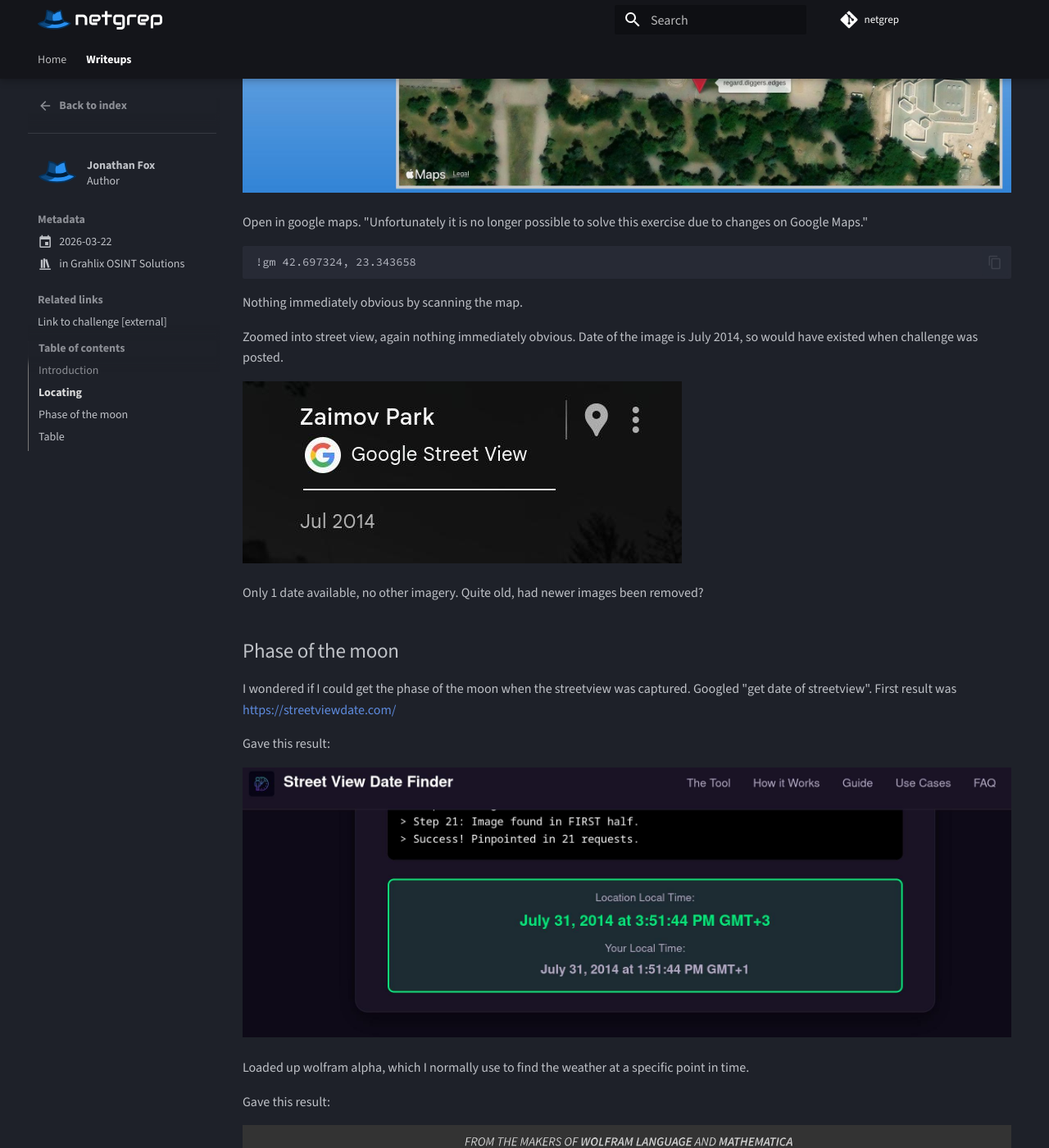
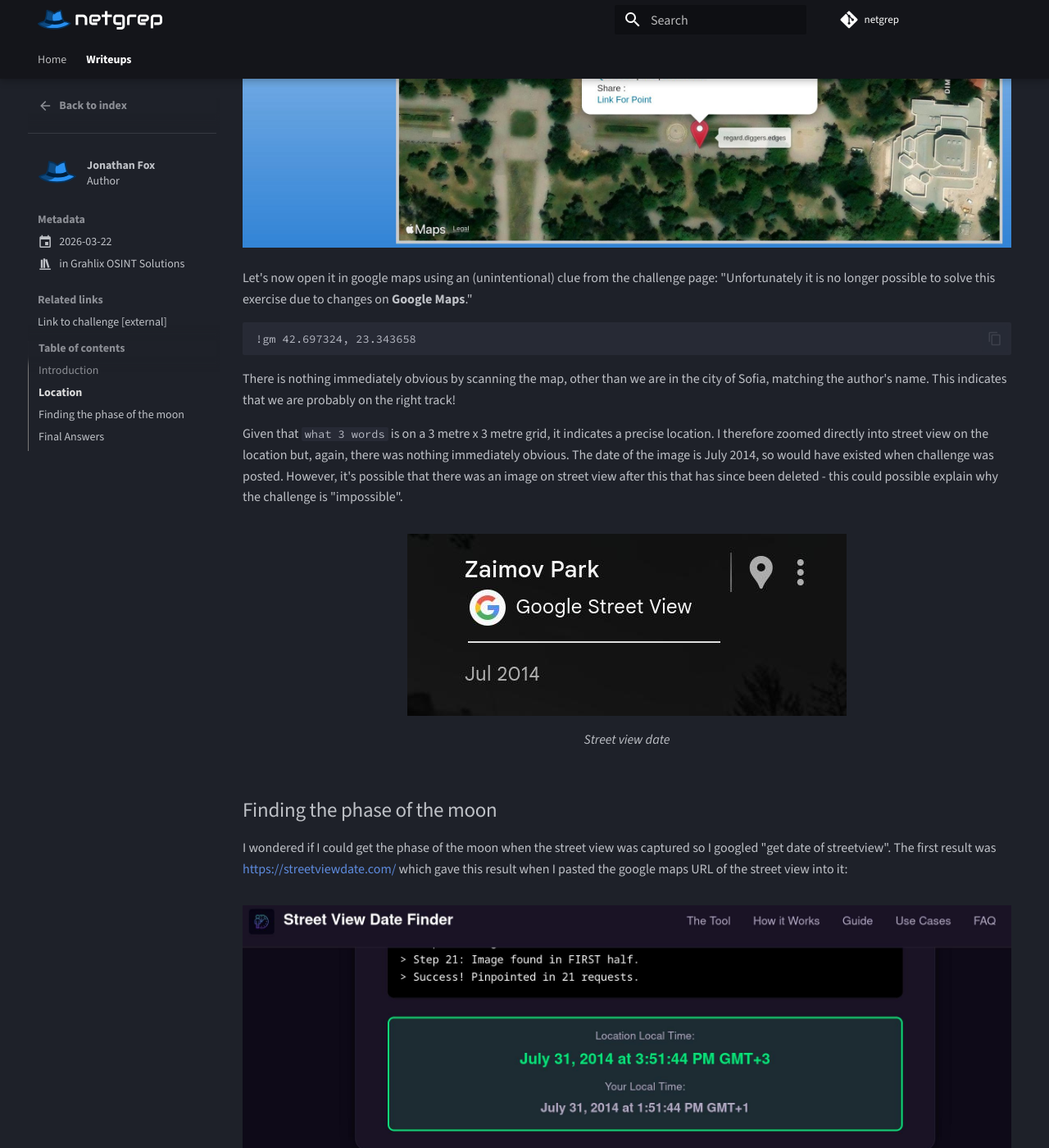
Before and after one commit to jonathanfox5/netgrep, an MkDocs documentation site: the page built from pages/blog/posts/gralhix_solutions/osint013/_post.md, in a window 1280 px wide and 1400 px high, scrolled down 2408 px. Shown: the whole window at 82% size. Built offline with MkDocs 1.6.1 and Material for MkDocs 9.7.7, drawn with Linux system fonts in a browser that asks for light colours; plug-ins that fetch from the network failed and are left out; comment, search, counter and statistics services are not loaded; some of the changed text lies outside the part shown.

Commit message:
Publish osint013

````diff
--- a/pages/blog/posts/gralhix_solutions/osint013/_post.md
+++ b/pages/blog/posts/gralhix_solutions/osint013/_post.md
@@ -10,65 +11,68 @@
 
 ## Introduction
 
-I picked this challenge because it said that "Unfortunately it is no longer possible to solve this exercise due to changes on Google Maps." I was curious as to what made it impossible so I gave it a go. Also, telling me something is impossible is a bit like calling Marty McFly chicken... I just can't help myself...
+I picked this challenge up because the challenge page stated "Unfortunately it is no longer possible to solve this exercise due to changes on Google Maps." I was very curious as to what might have changed in Google Maps to make it impossible. Also, telling me something is impossible is a bit like calling Marty McFly chicken... I just can't help myself...
 
 ![Nobody calls McFly chicken](chicken.jpeg)
 /// caption
 Nobody calls McFly chicken
 ///
 
-Interesting parts of the solution:
+(Potentially) interesting parts of the solution:
 
-- Getting the precise capture date of street view footage
-- Using Wolfram Alpha for historical data
-- Finding out that the reason why it's impossible is because Google have blurred out certain features in street view
+- Finding a "wrong" answer that still feels satisfying
+- Using a tool to get the capture timestamp of street view footage
+- Using Wolfram Alpha for correlating historical data
+- [Gridreferencefinder.com](https://gridreferencefinder.com/), probably one of the most visited websites on my work computer
 
-## Locating
+## Location
 
-Given bio and the instruction to "locate".
+We are given a picture of a Twitter bio and the instruction to "locate". The location is a `what 3 words` location - these are essentially co-ordinates encoded into words. We are encouraged to use these in the UK when calling emergency services but I'm not sure how globally widespread they are!
 
-What 3 words location. We use these at work to avoid the use of co-ordinates where we can.
+![What 3 words location](locate.jpeg)
+/// caption
+`What 3 words` location
+///
 
-![Twitter Location](locate.jpeg)
-
-Let's convert back to co-ordinates so that we can
-
-<https://gridreferencefinder.com/#ll=42.697324|23.343658|regard.diggers.edges|1>
+Let's convert it back to co-ordinates so that we can look it up using other tools, using <https://gridreferencefinder.com/>:
 
 ![Grid reference finder](grf.jpeg)
 
-Open in google maps. "Unfortunately it is no longer possible to solve this exercise due to changes on Google Maps."
+Let's now open it in google maps using an (unintentional) clue from the challenge page: "Unfortunately it is no longer possible to solve this exercise due to changes on **Google Maps**."
 
 ```
 !gm 42.697324, 23.343658
 ```
 
-Nothing immediately obvious by scanning the map.
+There is nothing immediately obvious by scanning the map, other than we are in the city of Sofia, matching the author's name. This indicates that we are probably on the right track!
 
-Zoomed into street view, again nothing immediately obvious. Date of the image is July 2014, so would have existed when challenge was posted.
+Given that `what 3 words` is on a 3 metre x 3 metre grid, it indicates a precise location. I therefore zoomed directly into street view on the location but, again, there was nothing immediately obvious. The date of the image is July 2014, so would have existed when challenge was posted. However, it's possible that there was an image on street view after this that has since been deleted - this could possible explain why the challenge is "impossible".
 
 ![Street view date](gm_date.jpeg)
+/// caption
+Street view date
+///
 
-Only 1 date available, no other imagery. Quite old, had newer images been removed?
+## Finding the phase of the moon
 
-## Phase of the moon
+I wondered if I could get the phase of the moon when the street view was captured so I googled "get date of streetview". The first result was <https://streetviewdate.com/> which gave this result when I pasted the google maps URL of the street view into it:
 
-I wondered if I could get the phase of the moon when the streetview was captured. Googled "get date of streetview". First result was <https://streetviewdate.com/>
+![Street view time of capture](pano_date.jpeg)
+/// caption
+Street view time of capture
+///
 
-Gave this result:
-
-![Pano time of capture](pano_date.jpeg)
-
-Loaded up wolfram alpha, which I normally use to find the weather at a specific point in time.
-
-Gave this result:
+I then loaded up [Wolfram Alpha](https://www.wolframalpha.com), which is a website that links lots of different datasets together (amongst other things). It's quite useful for finding historical weather so I wondered if it could also do moon phase. It gave this result:
 
 ![Phase of the moon](wa.jpeg)
+/// caption
+Phase of the moon
+///
 
-"Waxing crescent moon"
+This gives an answer of "waxing crescent moon", which is unfortunately not the solution to the challenge! The desired answer can no longer be seen because it has been blurred out on google maps (I won't spoil the answer here, I recommend that you watch the [author's video](https://www.youtube.com/watch?v=pgu3iFvyBPQ)). However, I still consider this a "good" solution which contains interesting techniques (I would say that though, wouldn't I!).
 
-## Table
+## Final Answers
 
-| Blah | Blah  |
-| ---- | ----- |
-| Test | Test2 |
+| Item | Information Required | Answer                                                              |
+| ---- | -------------------- | ------------------------------------------------------------------- |
+| a    | Phase of the moon    | Waxing crescent moon (not the answer the challenge was looking for) |
````
Also changed, not shown: other parts of pages/blog/posts/gralhix_solutions/osint013/_post.md (+1 -0 lines).
